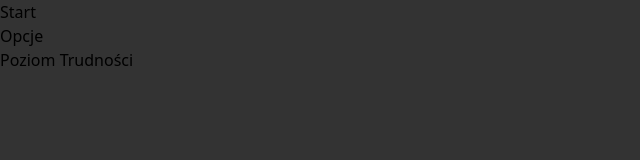
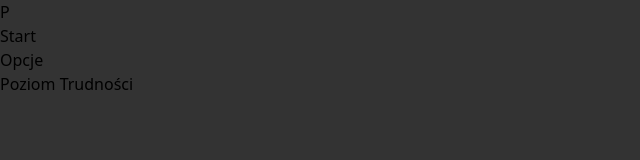
Before and after one commit to mostly-tinge/Space-Invaders-w-react, a React (Vite) app: page / in a window 1280 px wide. Shown: the top 160 px of the page, without its empty margins (0-640 px from the left). Built offline with nearby package versions, Linux system fonts and the light colour scheme.

Commit message:
Update EkranStartowy.jsx

```diff
--- a/src/EkranStartowy.jsx
+++ b/src/EkranStartowy.jsx
@@ -1,7 +1,7 @@
 import { useState, useRef } from "react";
 import { Link } from "react-router-dom";
 export default function EkranStartowy(){
-    const [napis, zmienNapis] = useState();
+    const [napis, zmienNapis] = useState([]);
     const [czyOProjekcieJestZaladowane, zaladujOProjekcie] = useState(false);
     const [czyPoziomJestZaladowana, zaladujPoziomy] = useState(false);
     const [czyOpcjaJestZaladowana, zaladujOpcje] = useState(false);
@@ -9,9 +9,9 @@ export default function EkranStartowy(){
     function animacjaNapisu(){
         let czyMaIscOdKonca = false;
         setInterval(() => {
+            console.log('lal');
             const litery = ['S', 'p', 'a', 'c', 'e', ' ', 'i', 'n', 'v', 'i', 'd', 'e', 'r', 's', ' ', 'w', ' ', 'r', 'e', 'a', 'c', 't', 'i', 'e'];
-            let napis = [];
-            console.log(czyMaIscOdKonca);
+            let napisBuforowa = [];
             ktoryNapis.current += 1;
             if(ktoryNapis.current === 25){
                 czyMaIscOdKonca = true;
@@ -23,11 +23,9 @@ export default function EkranStartowy(){
                 czyMaIscOdKonca = false;
             }
             for(let i = 0; i < ktoryNapis.current; i++){
-                napis.push(litery[i]);
+                napisBuforowa.push(litery[i]);
             }
-            console.log(ktoryNapis)
-            console.log(litery[ktoryNapis.current]);
-            zmienNapis(napis.join(''));
+            zmienNapis(napisBuforowa.join(''));
         }, 800)
     }
     function zaladujOpcjeZamknijPoziomy(){
@@ -48,7 +46,7 @@ export default function EkranStartowy(){
     window.addEventListener('load', animacjaNapisu);
     return (
         <>
-        <div className="text-white text-center mt-16 text-3xl">{napis}</div>
+        <div className="text-white text-center mt-16 text-3xl">{(napis.length > 0) ? napis : <div className="opacity-0">P</div>}</div>
         <div className="flex justify-center h-56 space-x-5 mt-44 opacity-80 ">
             <div className="w-56 space-y-16 text-xl bg-cyan-800 rounded-3xl">
                 <Link to={`/gra`}><div onClick={() => zamknijOba()} className="text-center transition duration-300 ease-in-out delay-100 cursor-pointer  text-cyan-400 hover:text-cyan-100 hover:bg-emerald-500 rounded-2xl" >Start</div></Link>
```
